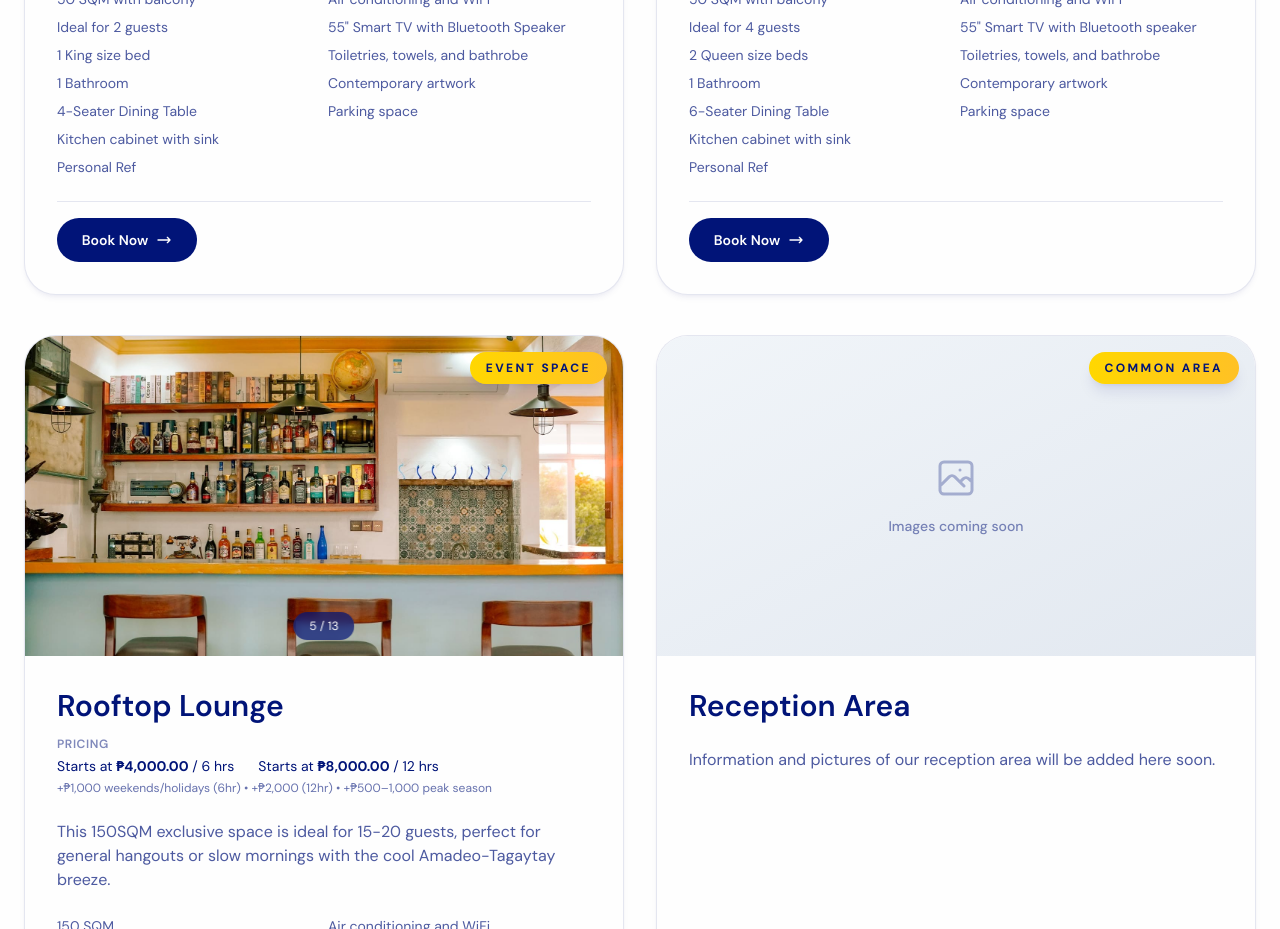
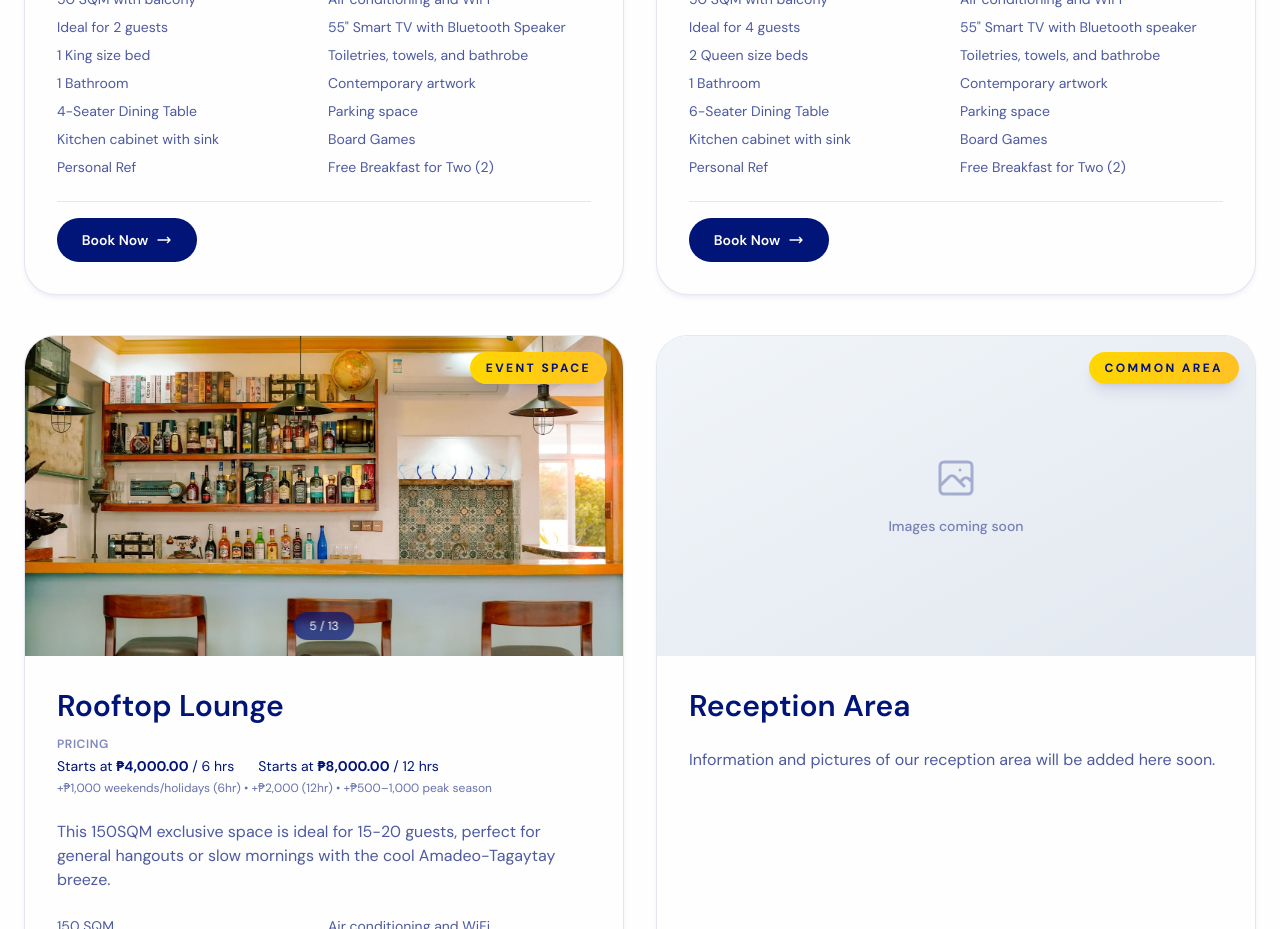
Before and after one commit to nichodaenielle/Hotel-HomePH, a Next.js app in the folder frontend/: page /rooms in a window 1280 px wide. Shown: the part 780-1709 px from the top of the page. Built offline with nearby package versions, Linux system fonts and the light colour scheme; no server answers.

Commit message:
feat: add Board Games and Free Breakfast for Two to Gold and Blue room features

```diff
--- a/frontend/src/app/book-now/page.tsx
+++ b/frontend/src/app/book-now/page.tsx
@@ -12,14 +12,14 @@ const roomStaticData = {
     imagesCount: 15,
     folder: 'gold-room',
     prefix: 'gold',
-    features: ['50 SQM with balcony', 'Ideal for 2 guests', '1 King size bed', '1 Bathroom', '4-Seater Dining Table', 'Kitchen cabinet with sink', 'Personal Ref', 'Air conditioning and WiFi', '55" Smart TV with Bluetooth Speaker', 'Toiletries, towels, and bathrobe', 'Contemporary artwork', 'Parking space']
+    features: ['50 SQM with balcony', 'Ideal for 2 guests', '1 King size bed', '1 Bathroom', '4-Seater Dining Table', 'Kitchen cabinet with sink', 'Personal Ref', 'Air conditioning and WiFi', '55" Smart TV with Bluetooth Speaker', 'Toiletries, towels, and bathrobe', 'Contemporary artwork', 'Parking space', 'Board Games', 'Free Breakfast for Two (2)']
   },
   2: {
     image: '/img/blue-room/blue4.jpg',
     imagesCount: 13,
     folder: 'blue-room',
     prefix: 'blue',
-    features: ['50 SQM with balcony', 'Ideal for 4 guests', '2 Queen size beds', '1 Bathroom', '6-Seater Dining Table', 'Kitchen cabinet with sink', 'Personal Ref', 'Air conditioning and WiFi', '55" Smart TV with Bluetooth speaker', 'Toiletries, towels, and bathrobe', 'Contemporary artwork', 'Parking space']
+    features: ['50 SQM with balcony', 'Ideal for 4 guests', '2 Queen size beds', '1 Bathroom', '6-Seater Dining Table', 'Kitchen cabinet with sink', 'Personal Ref', 'Air conditioning and WiFi', '55" Smart TV with Bluetooth speaker', 'Toiletries, towels, and bathrobe', 'Contemporary artwork', 'Parking space', 'Board Games', 'Free Breakfast for Two (2)']
   },
   3: {
     image: '/img/rooftop/rooftop1.jpg',
--- a/frontend/src/app/faqs/page.tsx
+++ b/frontend/src/app/faqs/page.tsx
@@ -45,6 +45,8 @@ const faqs = [
         Hot Shower<br />
         Humidifier<br />
         Flat Iron and Ironing Board, steamer – available upon request<br />
+        Board Games<br />
+        Free Breakfast for Two (2)<br />
         <br />
         <strong>Rooftop Lounge</strong><br />
         Dining area – Indoor and outdoor<br />
--- a/frontend/src/app/rooms/page.tsx
+++ b/frontend/src/app/rooms/page.tsx
@@ -195,6 +195,8 @@ function GoldRoomCard({ delay = 0, room }: { delay?: number; room?: any }) {
             <p>Toiletries, towels, and bathrobe</p>
             <p>Contemporary artwork</p>
             <p>Parking space</p>
+            <p>Board Games</p>
+            <p>Free Breakfast for Two (2)</p>
           </div>
         </div>
         <div className="flex items-center justify-between gap-4 pt-4 border-t border-brand-blue/10">
@@ -295,6 +297,8 @@ function BlueRoomCard({ delay = 0, room }: { delay?: number; room?: any }) {
             <p>Toiletries, towels, and bathrobe</p>
             <p>Contemporary artwork</p>
             <p>Parking space</p>
+            <p>Board Games</p>
+            <p>Free Breakfast for Two (2)</p>
           </div>
         </div>
         <div className="flex items-center justify-between gap-4 pt-4 border-t border-brand-blue/10">
```
